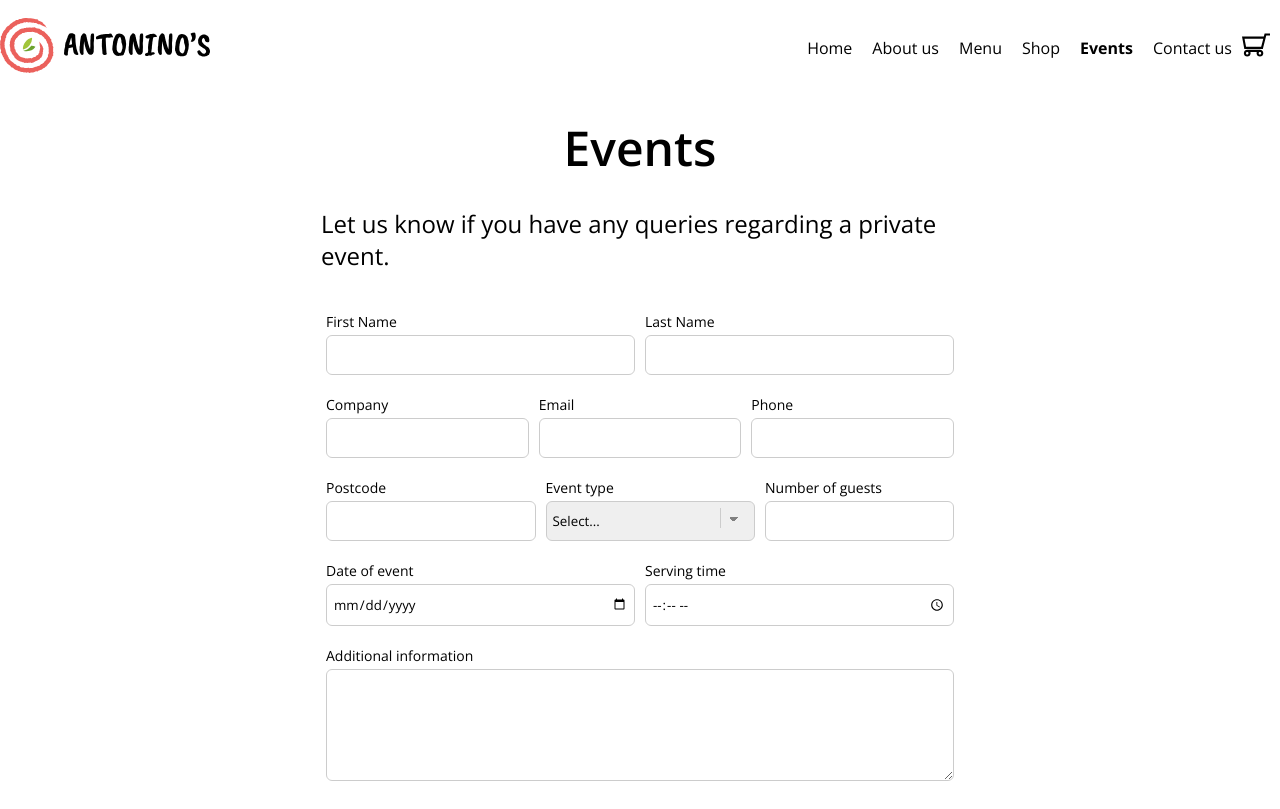
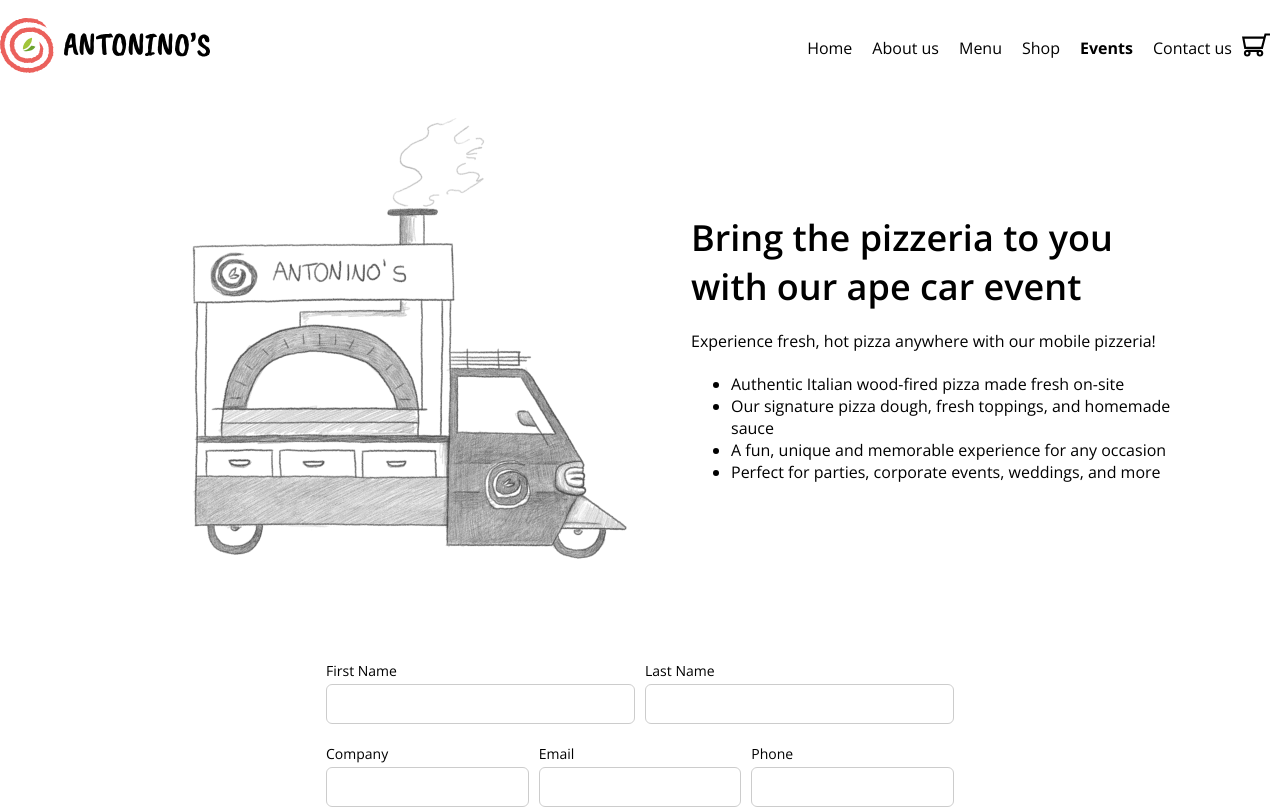
Before and after one commit to WebTerminator/antoninospizza, a Next.js app: page /events in a window 1280 px wide. Shown: the top 809 px of the page. Built offline with nearby package versions, Linux system fonts and the light colour scheme.

Commit message:
animation added

```diff
--- a/package.json
+++ b/package.json
@@ -18,6 +18,7 @@
     "dotenv": "^16.3.1",
     "eslint": "8.36.0",
     "eslint-config-next": "13.2.4",
+    "framer-motion": "^11.2.3",
     "graphql": "^16.8.1",
     "graphql-request": "^6.0.0",
     "mapbox-gl": "^3.2.0",
@@ -35,6 +36,5 @@
     "fs": false,
     "os": false,
     "path": false
-  },
-  "devDependencies": {}
+  }
 }
--- a/pages/events.tsx
+++ b/pages/events.tsx
@@ -1,5 +1,8 @@
 import { NextSeo } from "next-seo";
 import { EventsForm } from "@/components/EventsForm";
+import { Img } from "@/components/Img";
+import styles from "@/styles/Home.module.css";
+import { motion } from "framer-motion";
 
 export default function Events() {
   return (
@@ -8,9 +11,55 @@ export default function Events() {
         title="Events - Antonino's Pizza"
         canonical="https://www.antoninospizza.co.uk/events"
       />
+      <div style={{ display: "flex", justifyContent: "center" }}>
+        <section className={styles["section-reverse"]}>
+          <motion.div
+            initial={{ opacity: 0, x: -400 }}
+            animate={{ opacity: 1, x: 0 }}
+            transition={{ ease: "easeInOut", duration: 0.5 }}
+          >
+            <div className={styles["small-img-left"]}>
+              <Img url="/imgs/Home-ape.png" alt="Pizza illustration" />
+            </div>
+          </motion.div>
+
+          <div>
+            <div className={styles["small-text-right"]}>
+              <h3>Bring the pizzeria to you with our ape car event</h3>
+              <p>
+                Experience fresh, hot pizza anywhere with our mobile pizzeria!
+              </p>
+
+              <ul>
+                <li>
+                  <p>Authentic Italian wood-fired pizza made fresh on-site</p>
+                </li>
+                <li>
+                  <p>
+                    Our signature pizza dough, fresh toppings, and homemade
+                    sauce
+                  </p>
+                </li>
+                <li>
+                  <p>A fun, unique and memorable experience for any occasion</p>
+                </li>
+                <li>
+                  <p>
+                    Perfect for parties, corporate events, weddings, and more
+                  </p>
+                </li>
+              </ul>
+              {/* <a className="button" href="mailto:a.santorufo@icloud.com">
+                Book your event today!
+              </a> */}
+            </div>
+          </div>
+        </section>
+      </div>
+
       <div className="container-small">
-        <h2 className="h2">Events</h2>
-        <p>Let us know if you have any queries regarding a private event.</p>
+        {/* <h2 className="h2">Events</h2> */}
+        {/* <p>Let us know if you have any queries regarding a private event.</p> */}
 
         <EventsForm />
       </div>
```
Also changed, not shown: pages/index.tsx (+0 -38 lines), 2 other files (tests, documents, lock files or other folders).
